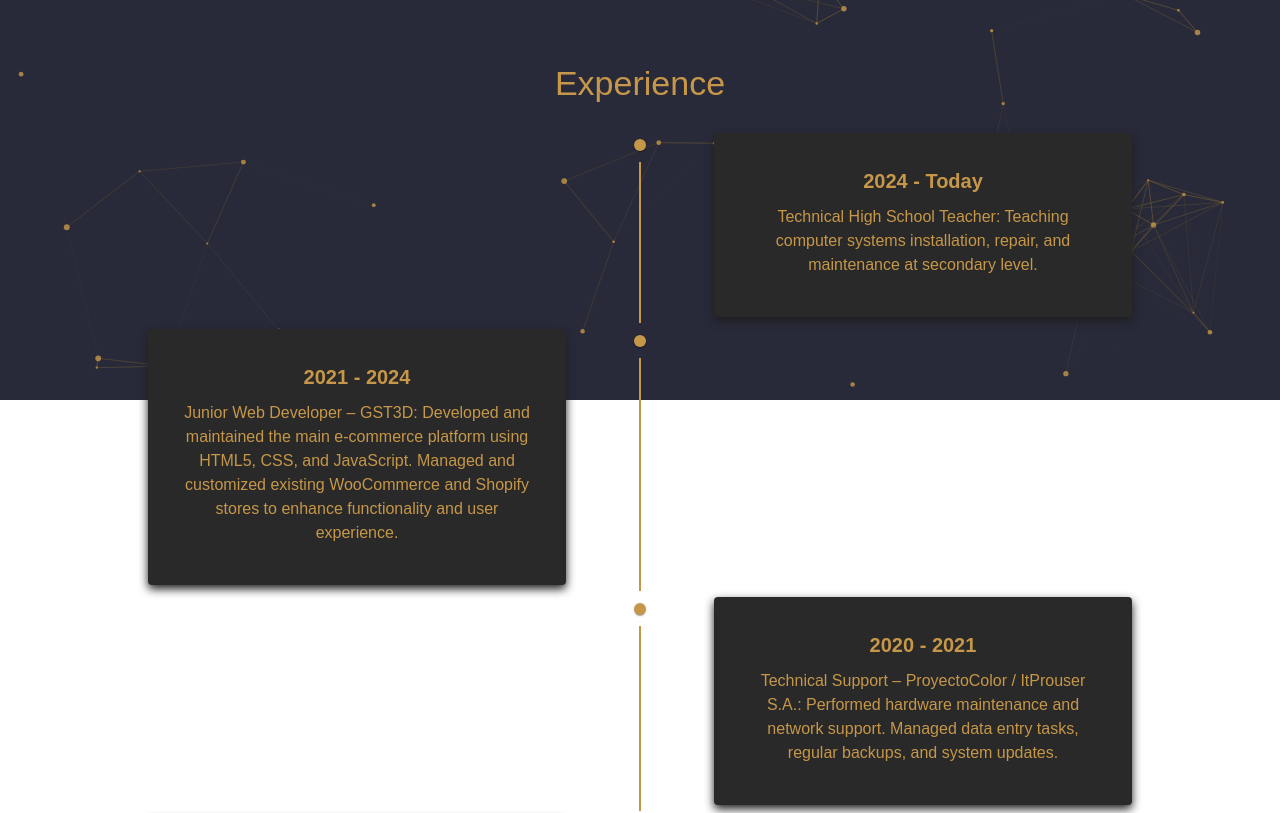
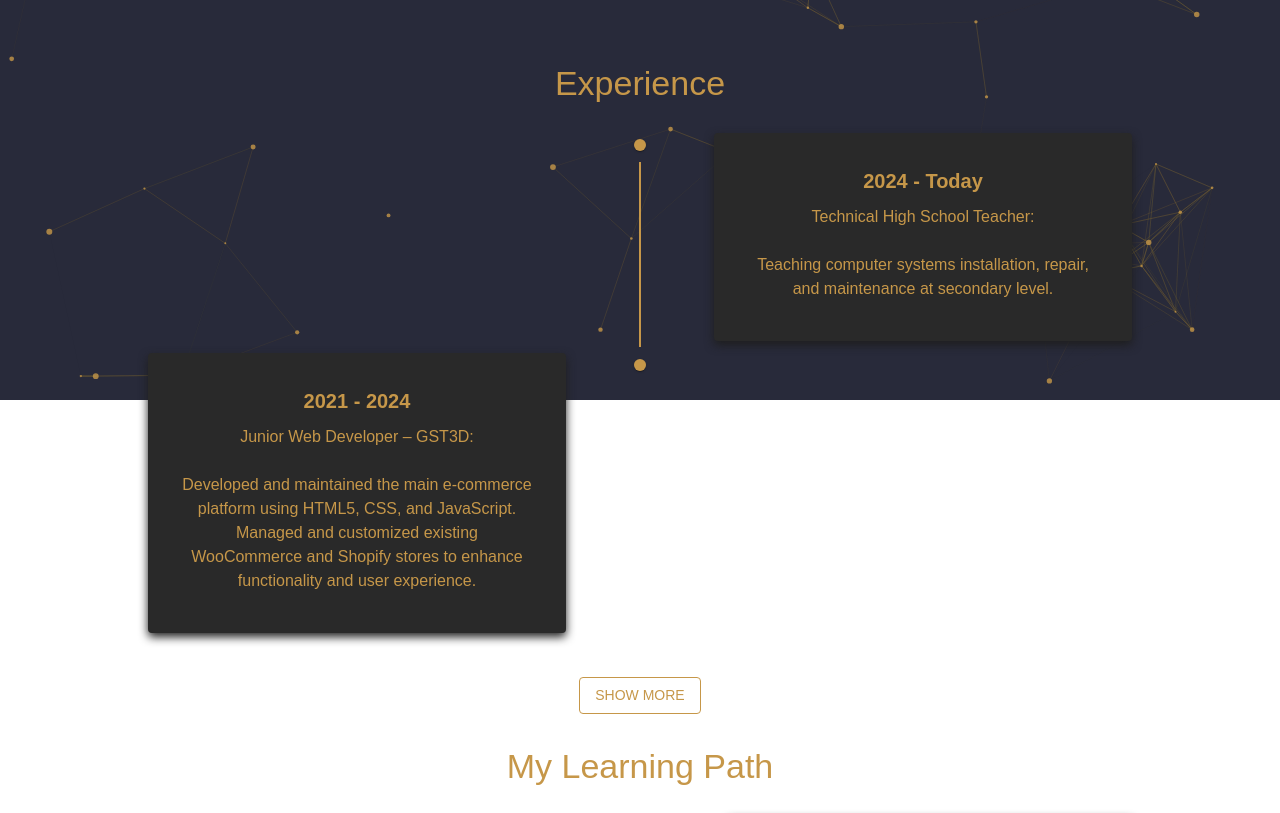
Before and after one commit to juancruz41/portfoliov1, a React (Create React App) app: page / in a window 1280 px wide. Shown: the part 400-1213 px from the top of the page. Built offline with nearby package versions, Linux system fonts and the light colour scheme.

Commit message:
cv updated and timelinesection

```diff
--- a/src/App.js
+++ b/src/App.js
@@ -1,6 +1,6 @@
 import React from "react";
 import { ThemeProvider, createTheme, CssBaseline } from "@mui/material";
-import ParticlesBackground from "./components/ParticlesBackground"; // Importa el fondo animado
+import ParticlesBackground from "./components/ParticlesBackground";
 import Header from "./components/Header";
 import HeroSection from "./components/HeroSection";
 import Skills from "./components/Skills";
@@ -30,10 +30,10 @@ const techIcons = {
 };
 
 const experienceItems = [
-  { year: "2024 - Today", description: "Technical High School Teacher:  Teaching computer systems installation, repair, and maintenance at secondary level." },
-  { year: "2021 - 2024", description: " Junior Web Developer – GST3D: Developed and maintained the main e-commerce platform using HTML5, CSS, and JavaScript. Managed and customized existing WooCommerce and Shopify stores to enhance functionality and user experience." },
-  { year: "2020 - 2021", description: " Technical Support – ProyectoColor / ItProuser S.A.: Performed hardware maintenance and network support. Managed data entry tasks, regular backups, and system updates." },
-  { year: "2019 - 2020", description: "Freelance IT Technician:  Provided repair and maintenance services for desktops, laptops, monitors, and printers." },
+  { year: "2024 - Today", description: "Technical High School Teacher: \n\n  Teaching computer systems installation, repair, and maintenance at secondary level." },
+  { year: "2021 - 2024", description: " Junior Web Developer – GST3D: \n\n  Developed and maintained the main e-commerce platform using HTML5, CSS, and JavaScript. Managed and customized existing WooCommerce and Shopify stores to enhance functionality and user experience." },
+  { year: "2020 - 2021", description: " Technical Support – ProyectoColor / ItProuser S.A.: \n\n  Performed hardware maintenance and network support. Managed data entry tasks, regular backups, and system updates." },
+  { year: "2019 - 2020", description: "Freelance IT Technician: \n\n  Provided repair and maintenance services for desktops, laptops, monitors, and printers." },
 ];
 
 const learningPathItems = [
@@ -50,7 +50,7 @@ function App() {
   return (
     <ThemeProvider theme={darkTheme}>
       <CssBaseline />
-      <ParticlesBackground /> {/* Fondo animado con partículas */}
+      <ParticlesBackground />
       <Header />
       <HeroSection />
       <TimelineSection title="Experience" items={experienceItems} />
--- a/src/components/Footer.js
+++ b/src/components/Footer.js
@@ -2,7 +2,7 @@ import React from "react";
 import { Container, Typography, useTheme, Box } from "@mui/material";
 
 function Footer() {
-  const theme = useTheme(); // Accede al tema actual
+  const theme = useTheme();
 
   return (
     <Container
@@ -10,11 +10,11 @@ function Footer() {
         textAlign: "center",
         padding: "20px 0",
         marginTop: "20px",
-        backgroundColor: theme.palette.background.default, // Usa el color de fondo del tema
-        color: theme.palette.text.primary, // Usa el color del texto del tema
+        backgroundColor: theme.palette.background.default,
+        color: theme.palette.text.primary,
         display: "flex",
-        flexDirection: "column", // Apila los elementos
-        alignItems: "center", // Centra los elementos
+        flexDirection: "column",
+        alignItems: "center",
       }}
     >
       <Typography variant="body1" sx={{ marginBottom: "10px" }}>
--- a/src/components/Header.js
+++ b/src/components/Header.js
@@ -32,7 +32,7 @@ function Header() {
     if (section) {
       section.scrollIntoView({ behavior: "smooth", block: "start" });
     }
-    setMobileOpen(false); // Cierra el drawer si está abierto
+    setMobileOpen(false);
   };
 
   return (
@@ -52,7 +52,6 @@ function Header() {
             Juan Cruz Gonzalez
           </Typography>
 
-          {/* 📌 Menú para escritorio */}
           <Box sx={{ display: { xs: "none", md: "flex" } }}>
             {menuItems.map((item) => (
               <Button
@@ -65,7 +64,7 @@ function Header() {
             ))}
           </Box>
 
-          {/* 📌 Menú para móviles */}
+          {/* 📌 Menú móvil */}
           <IconButton
             color="inherit"
             edge="end"
@@ -76,7 +75,7 @@ function Header() {
           </IconButton>
         </Toolbar>
 
-        {/* 📌 Drawer para móvil */}
+        {/* 📌 Drawer móvil */}
         <Drawer anchor="right" open={mobileOpen} onClose={handleDrawerToggle}>
           <List sx={{ width: 250, backgroundColor: "#1E1E1E", height: "100%" }}>
             {menuItems.map((item) => (
--- a/src/components/HeroSection.js
+++ b/src/components/HeroSection.js
@@ -6,7 +6,7 @@ import ReCAPTCHA from "react-google-recaptcha";
 function HeroSection() {
   const [open, setOpen] = useState(false);
   const [captchaValue, setCaptchaValue] = useState(null);
-  const [state, handleSubmit] = useForm("xanqgrya"); // Reemplaza con tu Formspree ID
+  const [state, handleSubmit] = useForm("xanqgrya");
 
   const handleOpen = () => setOpen(true);
   const handleClose = () => setOpen(false);
--- a/src/components/ParticlesBackground.js
+++ b/src/components/ParticlesBackground.js
@@ -12,7 +12,7 @@ const ParticlesBackground = () => {
       id="tsparticles"
       init={particlesInit}
       options={{
-        fullScreen: { enable: true, zIndex: -1 }, // Asegura que esté detrás del contenido
+        fullScreen: { enable: true, zIndex: -1 },
         background: {
           color: "#282A3A",
         },
--- a/src/components/Projects.js
+++ b/src/components/Projects.js
@@ -10,7 +10,6 @@ import {
   Tooltip,
 } from "@mui/material";
 
-// Iconos de tecnologías
 const techIcons = {
   Node: "https://cdn.jsdelivr.net/gh/devicons/devicon/icons/nodejs/nodejs-original.svg",
   MySQL: "https://cdn.jsdelivr.net/gh/devicons/devicon/icons/mysql/mysql-original.svg",
@@ -18,7 +17,7 @@ const techIcons = {
   Firebase: "https://cdn.simpleicons.org/firebase/FFCA28",
   Python: "https://cdn.jsdelivr.net/gh/devicons/devicon/icons/python/python-original.svg",
   Flask: "https://cdn.jsdelivr.net/gh/devicons/devicon/icons/flask/flask-original.svg",
-  WebSocket: "https://upload.wikimedia.org/wikipedia/commons/1/1b/WebSocket-logo.svg", // No oficial
+  WebSocket: "https://upload.wikimedia.org/wikipedia/commons/1/1b/WebSocket-logo.svg",
 };
 
 const projectList = [
--- a/src/components/Skills.js
+++ b/src/components/Skills.js
@@ -1,7 +1,6 @@
 import React from "react";
 import { Container, Typography, Grid, Card, CardContent, List, ListItem, ListItemIcon, ListItemText } from "@mui/material";
 
-// 📌 Íconos de tecnologías desde Devicon
 const techIcons = {
   HTML5: "https://cdn.jsdelivr.net/gh/devicons/devicon/icons/html5/html5-original.svg",
   CSS3: "https://cdn.jsdelivr.net/gh/devicons/devicon/icons/css3/css3-original.svg",
@@ -15,7 +14,6 @@ const techIcons = {
   Firebase: "https://cdn.simpleicons.org/firebase/FFCA28",
 };
 
-// 📌 Datos de habilidades organizados en categorías
 const skillsData = [
   { title: "Frontend", skills: ["HTML5", "CSS3", "JavaScript", "React"] },
   { title: "Backend", skills: ["Node", "Python", "Flask", "MySQL", "Firebase", "AWS"] },
--- a/src/components/TimelineSection.js
+++ b/src/components/TimelineSection.js
@@ -7,6 +7,7 @@ import {
   Collapse,
   useMediaQuery,
   useTheme,
+  Button,
 } from "@mui/material";
 import {
   Timeline,
@@ -20,6 +21,7 @@ import { motion } from "framer-motion";
 
 const TimelineSection = ({ title, items, useIcons = false, techIcons = {} }) => {
   const [expandedCards, setExpandedCards] = useState({});
+  const [showAll, setShowAll] = useState(false);
   const theme = useTheme();
   const isMobile = useMediaQuery(theme.breakpoints.down("sm"));
 
@@ -30,6 +32,8 @@ const TimelineSection = ({ title, items, useIcons = false, techIcons = {} }) =>
     }));
   };
 
+  const visibleItems = showAll ? items : items.slice(0, 2);
+
   return (
     <Container id="experience" sx={{ mt: 4, textAlign: "center", position: "relative" }}>
       <Typography variant="h4" sx={{ mb: 2, color: "primary.main" }}>
@@ -37,7 +41,7 @@ const TimelineSection = ({ title, items, useIcons = false, techIcons = {} }) =>
       </Typography>
 
       <Timeline position="alternate">
-        {items.map((item, index) => (
+        {visibleItems.map((item, index) => (
           <TimelineItem key={index}>
             <TimelineSeparator>
               {useIcons ? (
@@ -47,7 +51,9 @@ const TimelineSection = ({ title, items, useIcons = false, techIcons = {} }) =>
               ) : (
                 <TimelineDot sx={{ bgcolor: "primary.main" }} />
               )}
-              {index !== items.length - 1 && <TimelineConnector sx={{ bgcolor: "primary.main" }} />}
+              {index !== visibleItems.length - 1 && (
+                <TimelineConnector sx={{ bgcolor: "primary.main" }} />
+              )}
             </TimelineSeparator>
 
             <TimelineContent sx={{ px: { xs: 0, sm: 2 } }}>
@@ -71,19 +77,29 @@ const TimelineSection = ({ title, items, useIcons = false, techIcons = {} }) =>
                   }}
                   onClick={() => isMobile && toggleCard(index)}
                 >
-                  <CardContent >
+                  <CardContent>
                     <Typography variant="h6" sx={{ fontWeight: "bold" }}>
                       {item.year}
                     </Typography>
                     {isMobile ? (
                       <Collapse in={expandedCards[index]}>
                         <Typography variant="body1" sx={{ mt: 1 }}>
-                          {item.description}
+                          {item.description.split("\n").map((line, i) => (
+                            <React.Fragment key={i}>
+                              {line}
+                              <br />
+                            </React.Fragment>
+                          ))}
                         </Typography>
                       </Collapse>
                     ) : (
                       <Typography variant="body1" sx={{ mt: 1 }}>
-                        {item.description}
+                        {item.description.split("\n").map((line, i) => (
+                          <React.Fragment key={i}>
+                            {line}
+                            <br />
+                          </React.Fragment>
+                        ))}
                       </Typography>
                     )}
                   </CardContent>
@@ -93,6 +109,16 @@ const TimelineSection = ({ title, items, useIcons = false, techIcons = {} }) =>
           </TimelineItem>
         ))}
       </Timeline>
+
+      {items.length > 2 && (
+        <Button
+          variant="outlined"
+          onClick={() => setShowAll(!showAll)}
+          sx={{ mt: 2, color: "primary.main", borderColor: "primary.main" }}
+        >
+          {showAll ? "Show Less" : "Show More"}
+        </Button>
+      )}
     </Container>
   );
 };
```
Also changed, not shown: 1 other file (tests, documents, lock files or other folders).
